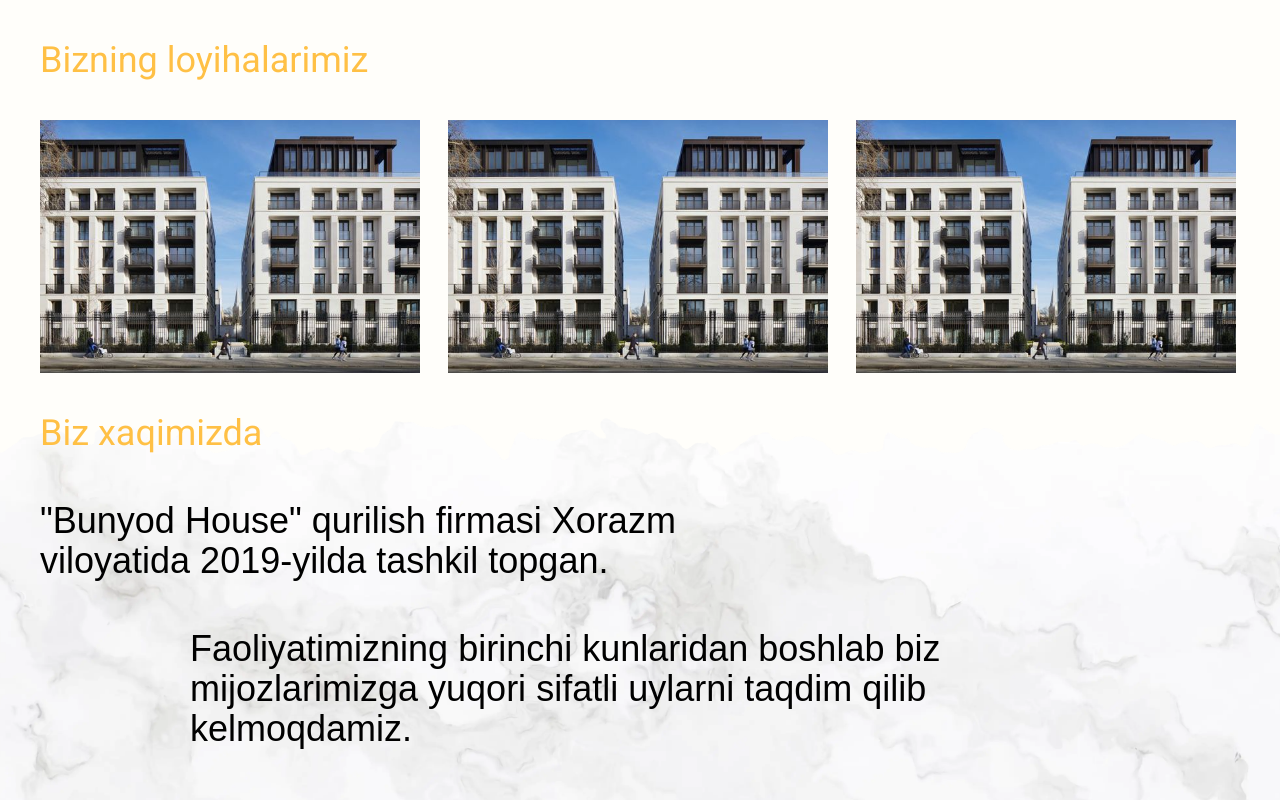
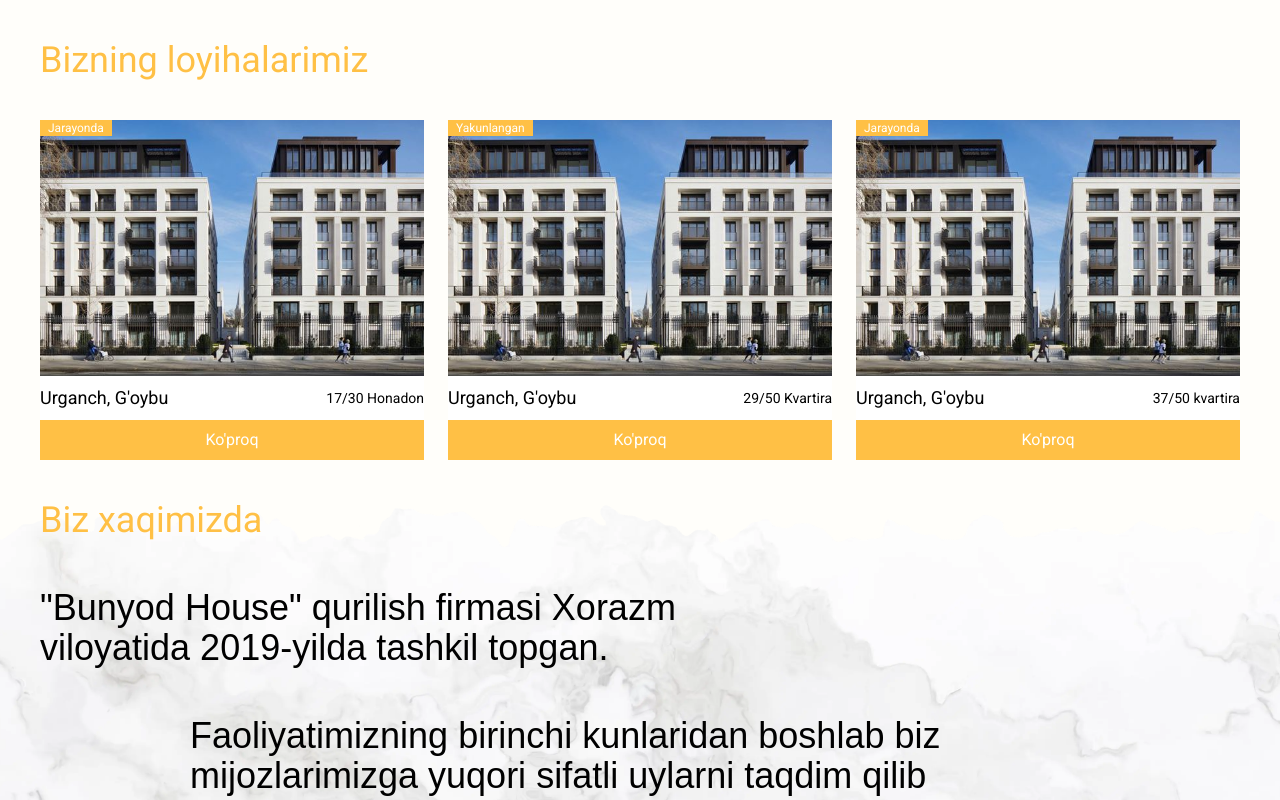
Before and after one commit to mayklweb/bunyodhouse, a Next.js app: page / in a window 1280 px wide. Shown: the part 800-1600 px from the top of the page. Built offline with nearby package versions, Linux system fonts and the light colour scheme; a web font is replaced by a local one.

Commit message:
changing

```diff
--- a/src/app/page.jsx
+++ b/src/app/page.jsx
@@ -5,6 +5,7 @@ import Modal from "@/components/modal";
 import { About, Banner, Comments, Contact, Project } from "@/app/sections";
 import Info from "@/app/sections/info";
 import { useState } from "react";
+import Apartment from "./sections/apartment";
 
 export default function Home() {
   const [openModal, setOpenModal] = useState(false);
@@ -16,6 +17,7 @@ export default function Home() {
         <Banner />
         <Project />
         <About />
+        <Apartment/>
         <Info />
         <Comments />
         <Contact />
--- a/src/app/sections/house/index.jsx
+++ b/src/app/sections/house/index.jsx
@@ -0,0 +1,13 @@
+import React from 'react'
+
+function House() {
+  return (
+    <section>
+      <div>
+        <div></div>
+      </div>
+    </section>
+  )
+}
+
+export default House
--- a/src/app/sections/project/index.jsx
+++ b/src/app/sections/project/index.jsx
@@ -1,25 +1,60 @@
 import Image from 'next/image'
+import Link from 'next/link'
+import { useRouter } from 'next/navigation'
 import React from 'react'
 
 function Project() {
+
+  const navigate = useRouter()
+
+  const handleNavigate = () => {
+    navigate.push('#contact')
+  }
+
+  const data = [
+    {
+      location: "Urganch, G'oybu",
+      stock: "17/30 Honadon",
+      img: "apartment.jpg",
+      busy: "Jarayonda",
+    },
+    {
+      location: "Urganch, G'oybu",
+      stock: "29/50 Kvartira",
+      img: "apartment.jpg",
+      busy: "Yakunlangan",
+    },
+    {
+      location: "Urganch, G'oybu",
+      stock: "37/50 kvartira",
+      img: "apartment.jpg",
+      busy: "Jarayonda",
+    }
+  ]
   return (
     <section>
       <div className='container'>
         <div className='mt-10'>
           <h1 className="text-2xl lg:text-4xl text-[#FFC045] font-roboto">Bizning loyihalarimiz</h1>
-          <div className='grid grid-cols-1 lg:grid-cols-3 gap-6 mt-5 lg:mt-10'>
-            <div className='w-full h-full'>
-              <Image src={'/apartment.jpg'} width={380} height={300} alt='/apartment.jpg' />
-              <div>
+          <div className='grid grid-cols-1 md:grid-cols-3 gap-6 mt-5 lg:mt-10'>
+            {
+              data.map(({ location, busy, stock }, i) => (
+                <div key={i} className='w-full bg-white'>
+                  <div className='w-full relative'>
+                    <p className='text-xs text-white px-2 absolute top-0 left-0 bg-[#ffc045]'>{busy}</p>
+                    <Image src={'/apartment.jpg'} width={700} height={200} alt='/apartment.jpg' />
+                  </div>
+                  <div className='w-full'>
+                    <div className='flex justify-between items-center mt-2'>
+                      <h3 className='text-lg'>{location}</h3>
+                      <p className='text-sm'>{stock}</p>
+                    </div>
+                    <button onClick={() => handleNavigate()} className='w-full h-10 mt-2 text-white bg-[#ffc045] cursor-pointer' href={'#contact'}>Ko'proq</button>
+                  </div>
+                </div>
 
-              </div>
-            </div>
-            <div className='w-full h-full'>
-              <Image src={'/apartment.jpg'} width={380} height={100} alt='/apartment.jpg' />
-            </div>
-            <div className='w-full h-full'>
-              <Image src={'/apartment.jpg'} width={380} height={100} alt='/apartment.jpg' />
-            </div>
+              ))
+            }
           </div>
         </div>
       </div>
```
